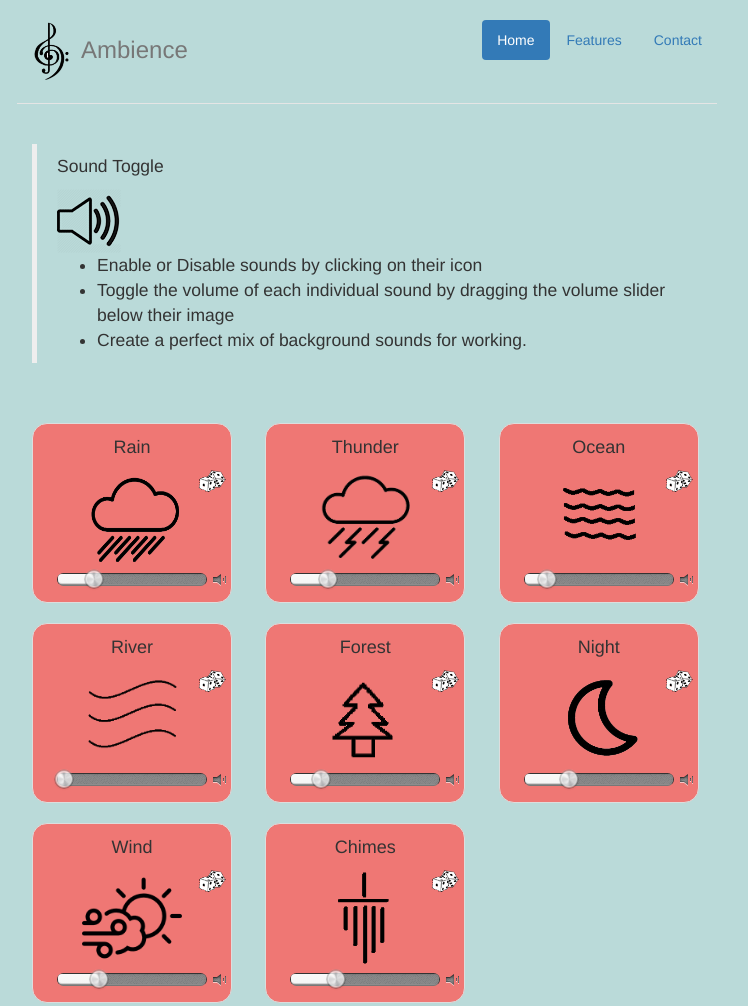
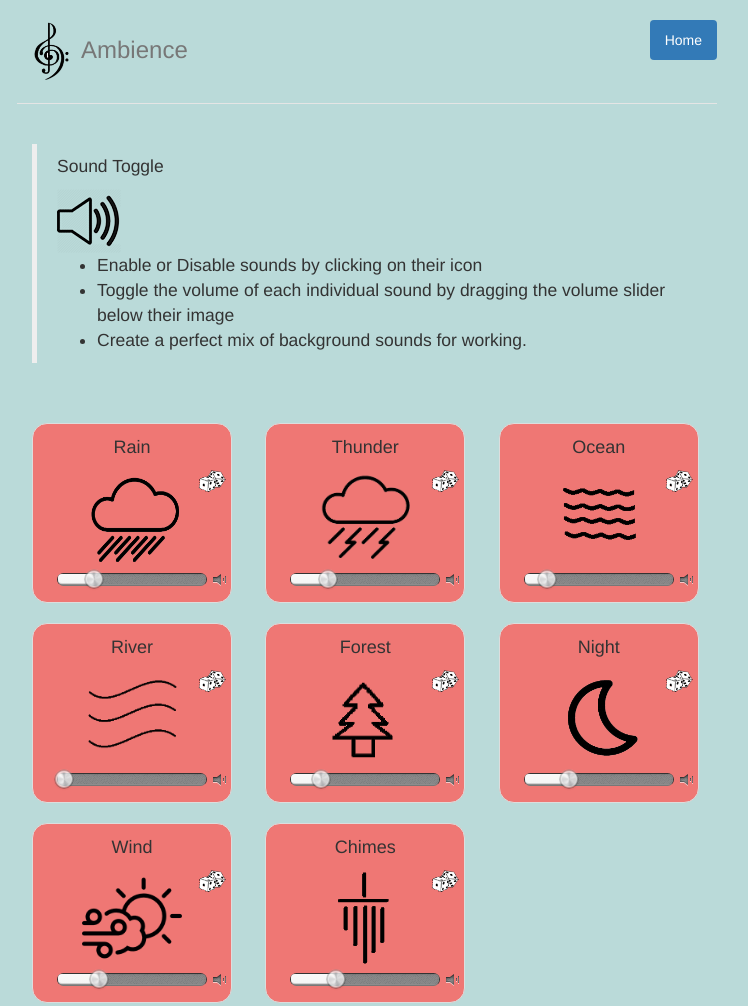
Before and after one commit to Jefftree/ambience, a website: page public/index.html in a window 1280 px wide. Shown: the top 1006 px of the page, without its empty margins (273-1021 px from the left). Drawn offline with nearby package versions, Linux system fonts and the light colour scheme.

Commit message:
no need for other links

```diff
--- a/public/index.html
+++ b/public/index.html
@@ -14,8 +14,6 @@
           <nav>
             <ul class="nav nav-pills pull-right">
               <li role="presentation" class="active"><a href="#">Home</a></li>
-              <li role="presentation"><a href="#">Features</a></li>
-              <li role="presentation"><a href="#">Contact</a></li>
             </ul>
           </nav>
           <h3 class="text-muted"><img src="img/logo.png" style="width:64px;height:64px;" />Ambience</h3>
```
